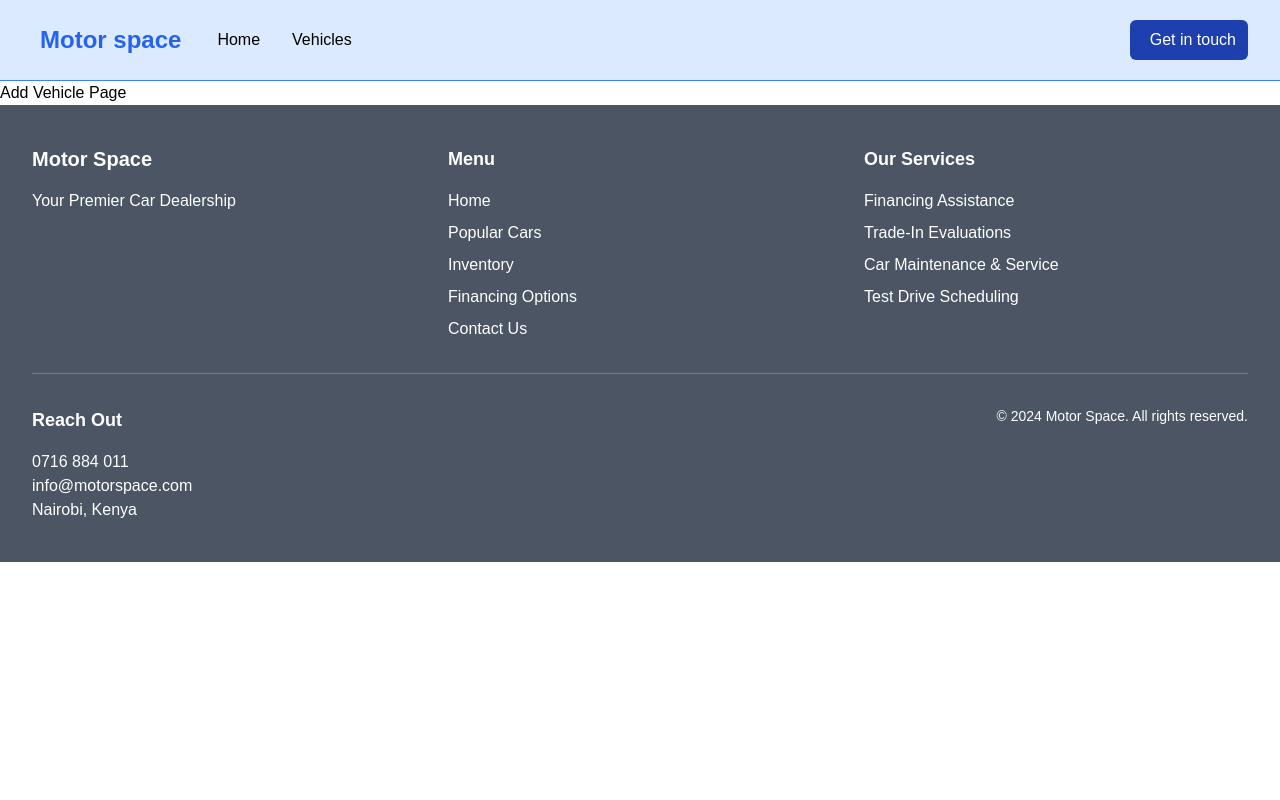
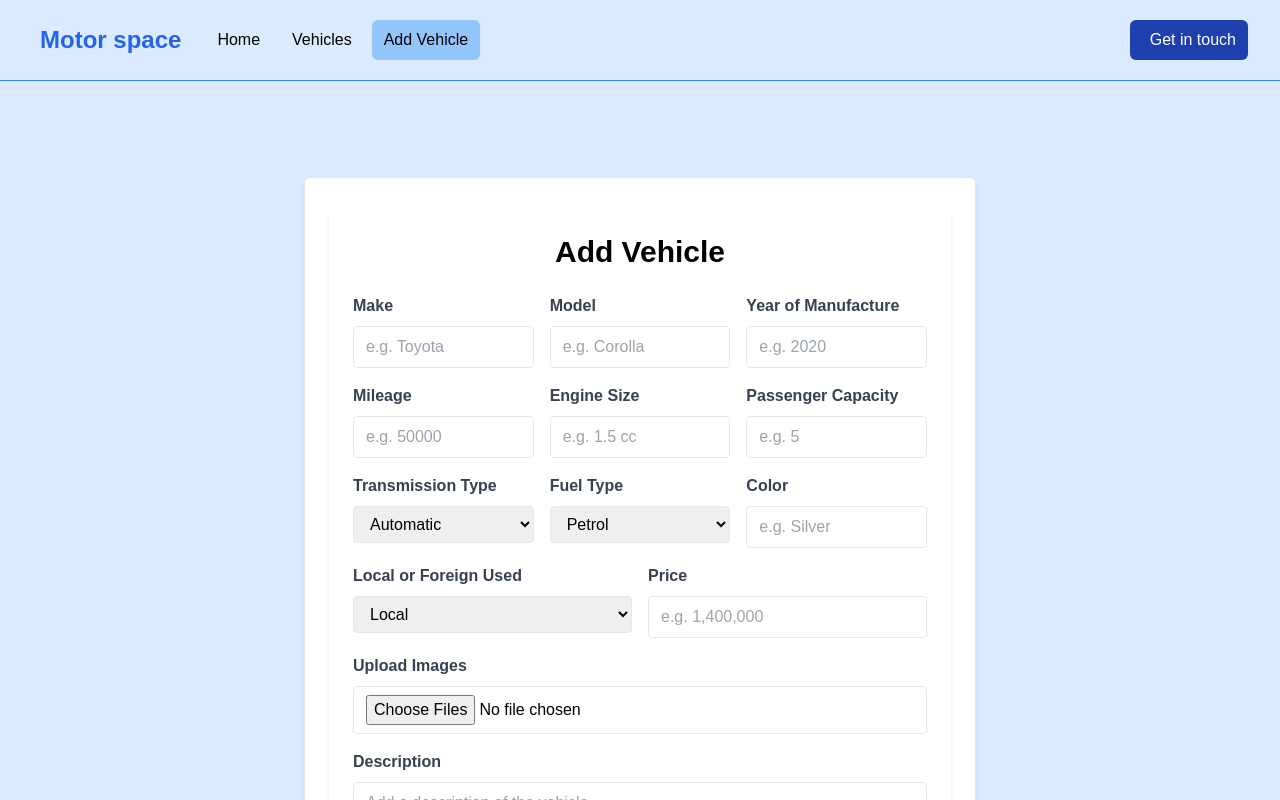
Before and after one commit to Avelimanuel/motorspacenextjs, a Next.js app: page /vehicles/addvehicle in a window 1280 px wide. Shown: the top 800 px of the page. Built offline with nearby package versions, Linux system fonts and the light colour scheme.

Commit message:
added the add vehicle form

```diff
--- a/app/vehicles/addvehicle/page.jsx
+++ b/app/vehicles/addvehicle/page.jsx
@@ -1,7 +1,12 @@
+import AddVehicleForm from "@/components/AddVehicleForm";
 const AddVehiclePage = () => {
-    return ( <div>
-        <h1> Add Vehicle Page </h1>
-    </div> );
+    return ( <section className="bg-blue-100">
+        <div className="container mx-auto py-24 max-w-2xl">
+            <div className="bg-white px-6 py-8 shadow-md rounded-md border m-4 md:m-0">
+                <AddVehicleForm/>
+            </div>
+        </div>
+    </section> );
 }
 
 export default AddVehiclePage;
--- /dev/null
+++ b/components/AddVehicleForm.jsx
@@ -0,0 +1,238 @@
+import React from "react";
+
+const AddVehicleForm = () => {
+  return (
+    <form className="max-w-4xl mx-auto p-6 bg-white shadow-md rounded">
+      <h2 className="text-3xl text-center font-semibold mb-6">Add Vehicle</h2>
+
+      {/* Make, Model, Year */}
+      <div className="mb-4 flex flex-wrap gap-4">
+        <div className="flex-1">
+          <label htmlFor="make" className="block text-gray-700 font-bold mb-2">
+            Make
+          </label>
+          <input
+            type="text"
+            id="make"
+            name="make"
+            className="border rounded w-full py-2 px-3"
+            placeholder="e.g. Toyota"
+            required
+          />
+        </div>
+        <div className="flex-1">
+          <label htmlFor="model" className="block text-gray-700 font-bold mb-2">
+            Model
+          </label>
+          <input
+            type="text"
+            id="model"
+            name="model"
+            className="border rounded w-full py-2 px-3"
+            placeholder="e.g. Corolla"
+            required
+          />
+        </div>
+        <div className="flex-1">
+          <label
+            htmlFor="yearOfManufacture"
+            className="block text-gray-700 font-bold mb-2"
+          >
+            Year of Manufacture
+          </label>
+          <input
+            type="number"
+            id="yearOfManufacture"
+            name="yearOfManufacture"
+            className="border rounded w-full py-2 px-3"
+            placeholder="e.g. 2020"
+            required
+          />
+        </div>
+      </div>
+
+      {/* Mileage, Engine Size, Passenger Capacity */}
+      <div className="mb-4 flex flex-wrap gap-4">
+        <div className="flex-1">
+          <label
+            htmlFor="mileage"
+            className="block text-gray-700 font-bold mb-2"
+          >
+            Mileage
+          </label>
+          <input
+            type="number"
+            id="mileage"
+            name="mileage"
+            className="border rounded w-full py-2 px-3"
+            placeholder="e.g. 50000"
+            required
+          />
+        </div>
+        <div className="flex-1">
+          <label
+            htmlFor="engineSize"
+            className="block text-gray-700 font-bold mb-2"
+          >
+            Engine Size
+          </label>
+          <input
+            type="text"
+            id="engineSize"
+            name="engineSize"
+            className="border rounded w-full py-2 px-3"
+            placeholder="e.g. 1.5 cc"
+            required
+          />
+        </div>
+        <div className="flex-1">
+          <label
+            htmlFor="passengerCapacity"
+            className="block text-gray-700 font-bold mb-2"
+          >
+            Passenger Capacity
+          </label>
+          <input
+            type="number"
+            id="passengerCapacity"
+            name="passengerCapacity"
+            className="border rounded w-full py-2 px-3"
+            placeholder="e.g. 5"
+            required
+          />
+        </div>
+      </div>
+
+      {/* Transmission Type, Fuel Type, Color */}
+      <div className="mb-4 flex flex-wrap gap-4">
+        <div className="flex-1">
+          <label
+            htmlFor="transmissionType"
+            className="block text-gray-700 font-bold mb-2"
+          >
+            Transmission Type
+          </label>
+          <select
+            id="transmissionType"
+            name="transmissionType"
+            className="border rounded w-full py-2 px-3"
+            required
+          >
+            <option value="Automatic">Automatic</option>
+            <option value="Manual">Manual</option>
+          </select>
+        </div>
+        <div className="flex-1">
+          <label
+            htmlFor="fuelType"
+            className="block text-gray-700 font-bold mb-2"
+          >
+            Fuel Type
+          </label>
+          <select
+            id="fuelType"
+            name="fuelType"
+            className="border rounded w-full py-2 px-3"
+            required
+          >
+            <option value="Petrol">Petrol</option>
+            <option value="Diesel">Diesel</option>
+            <option value="Hybrid">Hybrid</option>
+            <option value="Electric">Electric</option>
+          </select>
+        </div>
+        <div className="flex-1">
+          <label htmlFor="color" className="block text-gray-700 font-bold mb-2">
+            Color
+          </label>
+          <input
+            type="text"
+            id="color"
+            name="color"
+            className="border rounded w-full py-2 px-3"
+            placeholder="e.g. Silver"
+            required
+          />
+        </div>
+      </div>
+
+      {/* Local/Foreign Used, Price */}
+      <div className="mb-4 flex flex-wrap gap-4">
+        <div className="flex-1">
+          <label
+            htmlFor="localOrForeignUsed"
+            className="block text-gray-700 font-bold mb-2"
+          >
+            Local or Foreign Used
+          </label>
+          <select
+            id="localOrForeignUsed"
+            name="localOrForeignUsed"
+            className="border rounded w-full py-2 px-3"
+            required
+          >
+            <option value="Local">Local</option>
+            <option value="Foreign">Foreign</option>
+          </select>
+        </div>
+        <div className="flex-1">
+          <label htmlFor="price" className="block text-gray-700 font-bold mb-2">
+            Price
+          </label>
+          <input
+            type="text"
+            id="price"
+            name="price"
+            className="border rounded w-full py-2 px-3"
+            placeholder="e.g. 1,400,000"
+            required
+          />
+        </div>
+      </div>
+
+      {/* Images */}
+      <div className="mb-4">
+        <label htmlFor="images" className="block text-gray-700 font-bold mb-2">
+          Upload Images
+        </label>
+        <input
+          type="file"
+          id="images"
+          name="images"
+          className="border rounded w-full py-2 px-3"
+          multiple
+        />
+      </div>
+
+      {/* Description */}
+      <div className="mb-4">
+        <label
+          htmlFor="description"
+          className="block text-gray-700 font-bold mb-2"
+        >
+          Description
+        </label>
+        <textarea
+          id="description"
+          name="description"
+          className="border rounded w-full py-2 px-3"
+          rows="4"
+          placeholder="Add a description of the vehicle"
+          required
+        ></textarea>
+      </div>
+
+      {/* Submit Button */}
+      <div className="text-center">
+        <button
+          type="submit"
+          className="bg-blue-500 text-white px-6 py-2 rounded hover:bg-blue-600"
+        >
+          Add Vehicle
+        </button>
+      </div>
+    </form>
+  );
+};
+
+export default AddVehicleForm;
--- a/components/Navbar.jsx
+++ b/components/Navbar.jsx
@@ -5,7 +5,7 @@ import Link from "next/link";
 const Navbar = () => {
   const pathname = usePathname();
   const [isMobileMenuOpen, setIsMobileMenuOpen] = useState(false);
-  const [isLoggedIn,setIsLoggedIn] = useState(false)
+  const [isLoggedIn,setIsLoggedIn] = useState(true)
   return (
     <div>
       <nav className="bg-blue-100 border-b border-blue-500">
```
